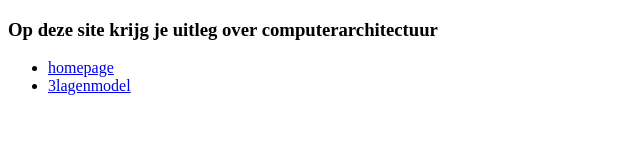
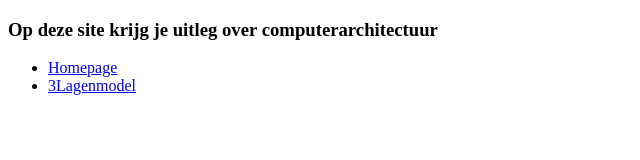
Before and after one commit to qbbvx/qbbvx.github.io, a plain HTML site: page index.html in a window 1280 px wide. Shown: the full height of the page, 0-640 px from the left. Drawn offline with Linux system fonts and the light colour scheme.

Commit message:
aangepast

```diff
--- a/index.html
+++ b/index.html
@@ -7,8 +7,8 @@
     <body>
         <h3>Op deze site krijg je uitleg over computerarchitectuur</h3>
         <ul>
-            <li><a href="index.html">homepage</a></li>
-            <li><a href="3lagenmodel.html">3lagenmodel</a></li>
+            <li><a href="index.html">Homepage</a></li>
+            <li><a href="3lagenmodel.html">3Lagenmodel</a></li>
         </ul>
     </body>
 </html>
```
